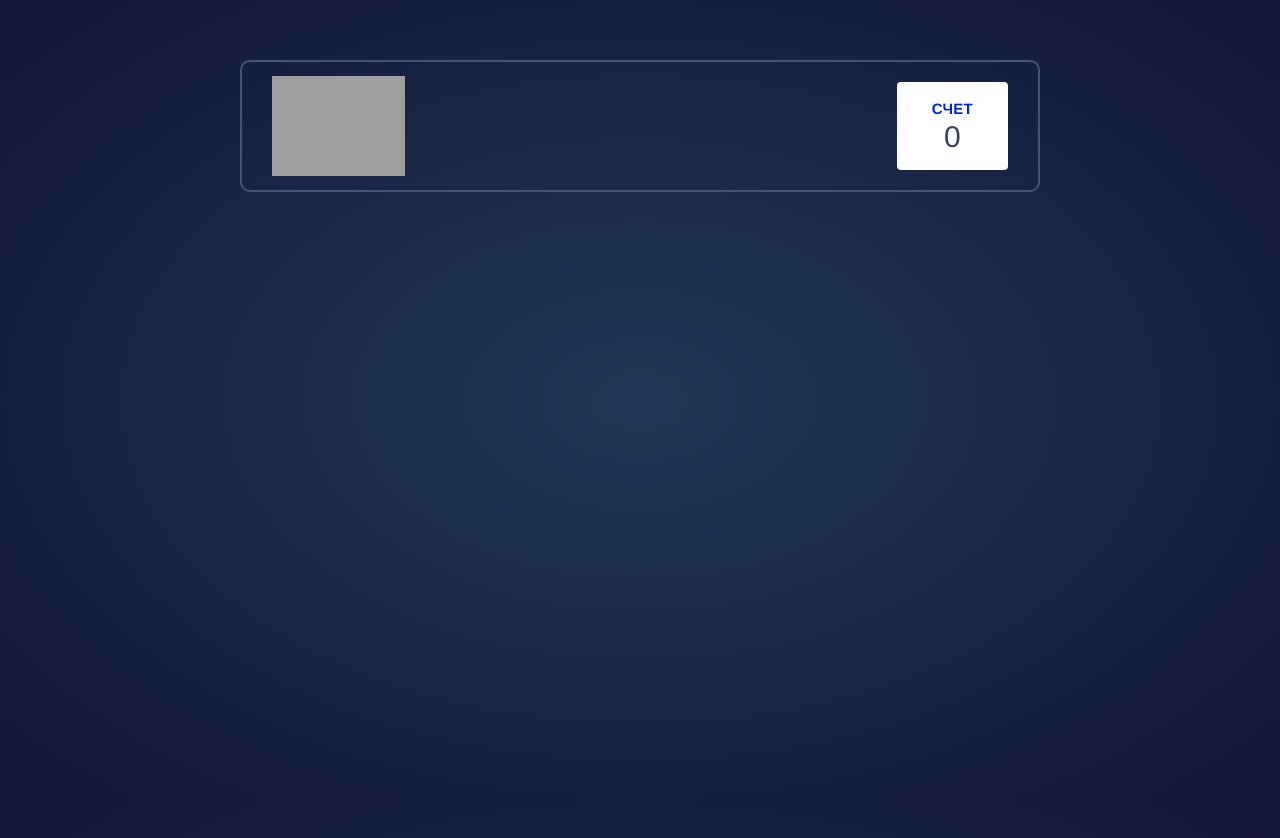
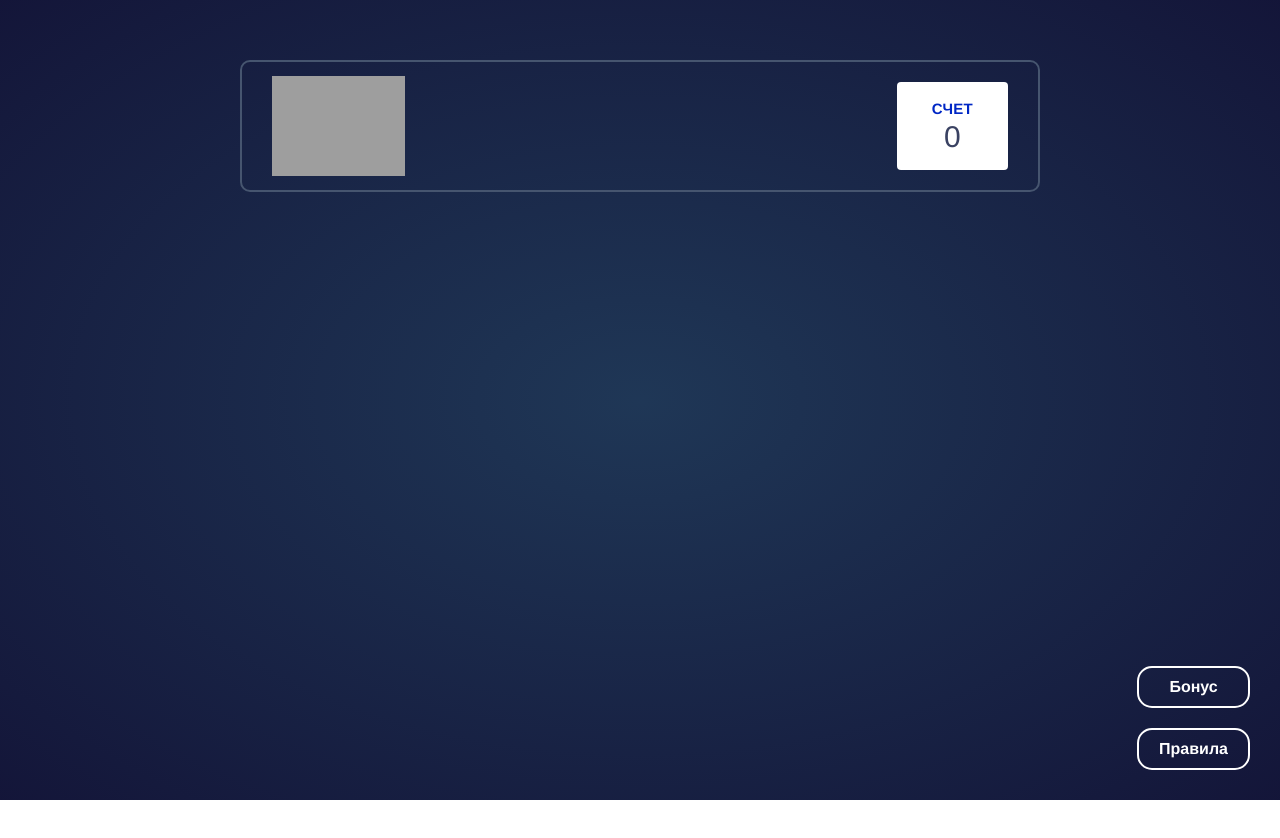
Before and after one commit to DanilovOV/Rock-Paper-Scissors, a Vue app: page / in a window 1280 px wide. Shown: the top 838 px of the page. After the commit the page ends 800 px from the top, so only its background shows below. Built offline with nearby package versions, Linux system fonts and the light colour scheme; grey boxes are pictures that could not be loaded.

Commit message:
aside added

```diff
--- a/src/App.vue
+++ b/src/App.vue
@@ -1,4 +1,5 @@
 <script setup lang="ts">
+import TheAside from './components/TheAside.vue'
 import TheHeader from './components/TheHeader.vue'
 import { ref } from 'vue'
 
@@ -9,13 +10,14 @@ const score = ref<number>(0)
 	<div class="wrapper">
 		<div class="container">
 			<TheHeader :score="score" :mode="'bonus'" />
+			<TheAside />
 		</div>
 	</div>
 </template>
 
 <style lang="scss" scoped>
 .wrapper {
-	margin: 60px 0;
+	padding: 60px 0;
 }
 .container {
 	max-width: min(80vw, 800px);
--- /dev/null
+++ b/src/components/AppButton.vue
@@ -0,0 +1,19 @@
+<template>
+	<button class="button"><slot /></button>
+</template>
+
+<style lang="scss" scoped>
+.button {
+	padding: 10px 20px;
+	border: 2px solid var(--c-white);
+	border-radius: 15px;
+	color: var(--c-text-base);
+	transition: color 0.3s ease, background 0.3s ease;
+	font-weight: bold;
+
+	&:hover {
+		background: var(--c-white);
+		color: #0027c5;
+	}
+}
+</style>
--- /dev/null
+++ b/src/components/TheAside.vue
@@ -0,0 +1,21 @@
+<script setup lang="ts">
+import AppButton from './AppButton.vue'
+</script>
+
+<template>
+	<aside class="aside">
+		<AppButton>Бонус</AppButton>
+		<AppButton>Правила</AppButton>
+	</aside>
+</template>
+
+<style scoped lang="scss">
+.aside {
+	position: fixed;
+	right: 30px;
+	bottom: 30px;
+	display: flex;
+	flex-direction: column;
+	gap: 20px;
+}
+</style>
```
